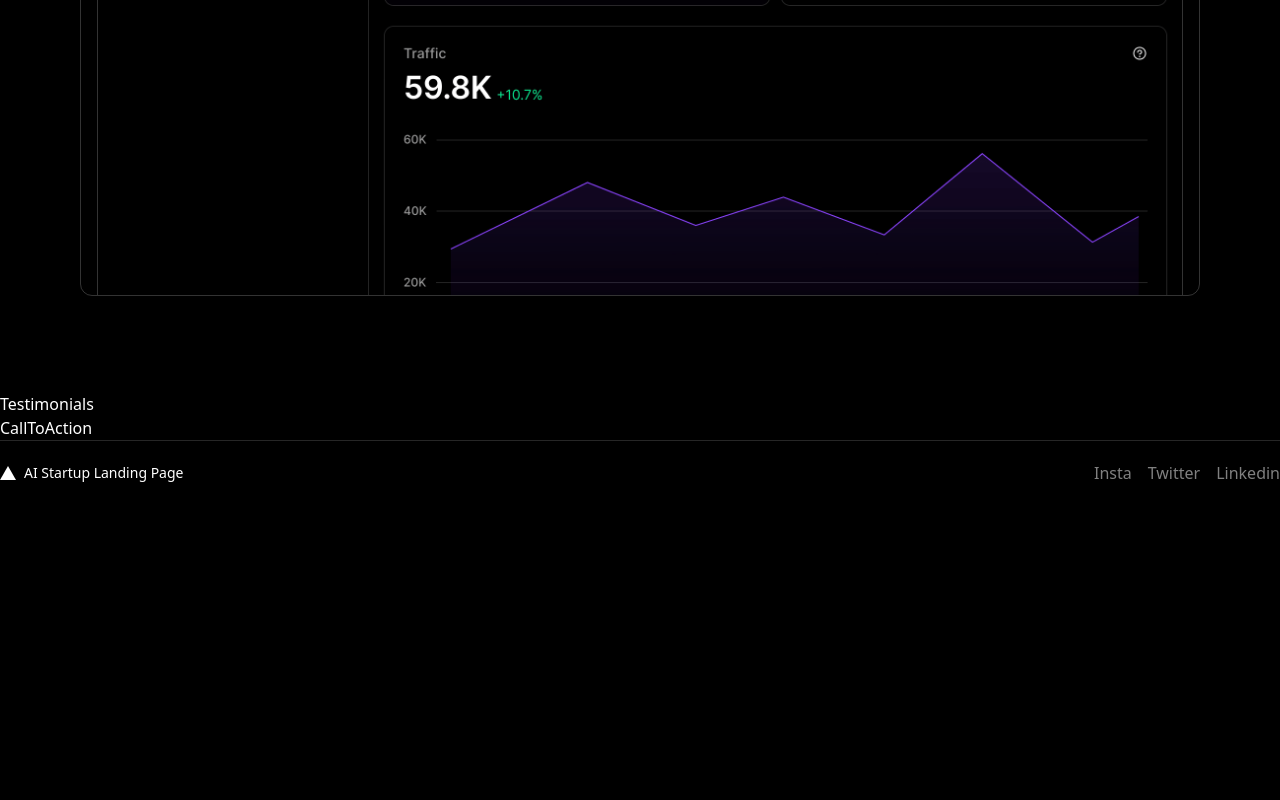
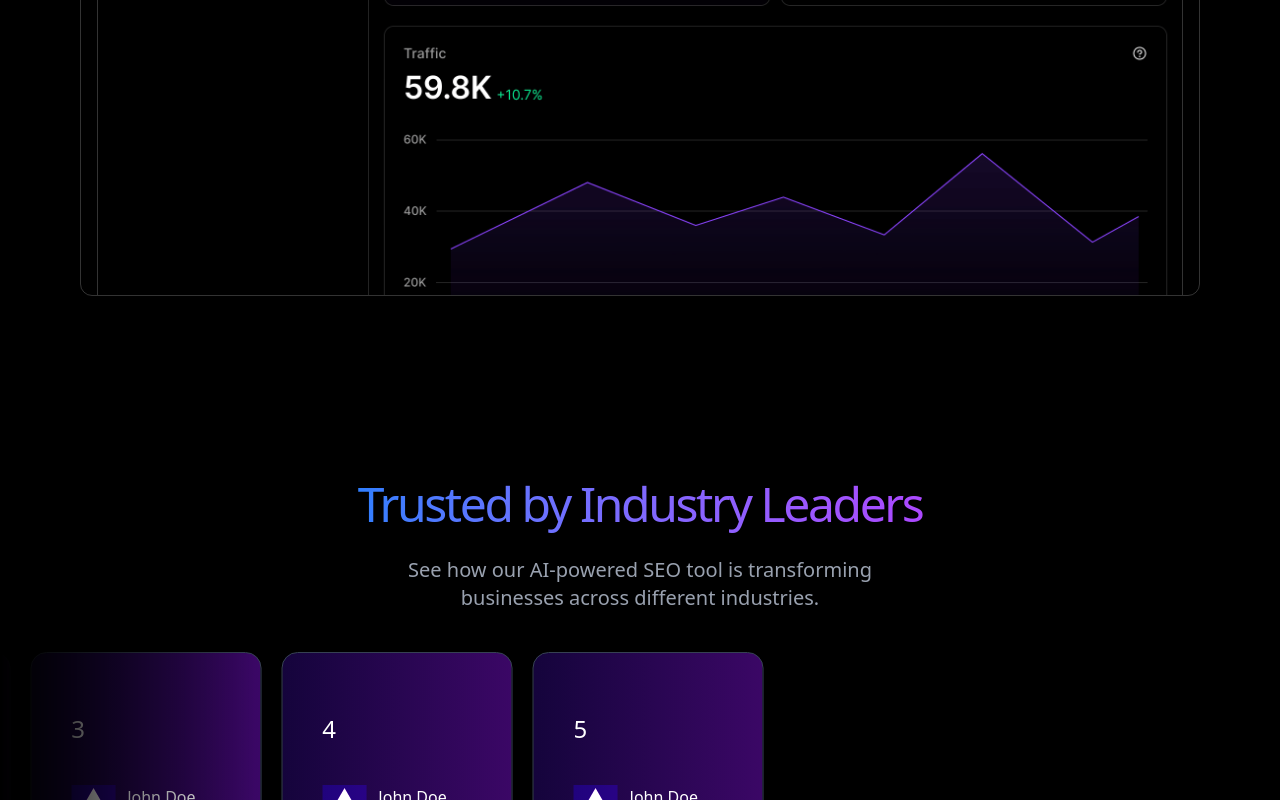
Before and after one commit to harshkaranjiya10/AI-Startup-Landing-Page, a Next.js app: page / in a window 1280 px wide. Shown: the part 2000-2800 px from the top of the page. Before the commit the page ends 2505 px from the top, so only its background shows below. Built offline with nearby package versions, Linux system fonts and the light colour scheme.

Commit message:
Testemonials

```diff
--- a/app/layout/Testimonials.tsx
+++ b/app/layout/Testimonials.tsx
@@ -1,7 +1,81 @@
-export default function Testimonials () {
-    return (
-        <div>
-            Testimonials
+"use client";
+import { motion } from "framer-motion";
+import Image from "next/image";
+
+export default function Testimonials() {
+  const TestimonialList = [
+    {
+      name: "John Doe",
+      company: "ABC Company",
+      message:
+        "“Our teams productivity has increased significantly since we started using this tool“",
+    },
+    {
+      name: "John Doe",
+      company: "ABC Company",
+      message:
+        "“Our teams productivity has increased significantly since we started using this tool“",
+    },
+    {
+      name: "John Doe",
+      company: "ABC Company",
+      message:
+        "“Our teams productivity has increased significantly since we started using this tool“",
+    },
+  ];
+
+  return (
+    <div className="py-10 md:py-20">
+      <div className="container mx-auto">
+        <div className="flex flex-col justify-center items-center gap-5">
+          <h2 className="p-2 text-4xl md:text-5xl font-medium text-center tracking-tighter bg-gradient-to-r from-blue-500 to-purple-500 text-transparent bg-clip-text">
+            Trusted by Industry Leaders
+          </h2>
+          <p className="text-center text-xl max-w-lg text-gray-400">
+            See how our AI-powered SEO tool is transforming businesses across
+            different industries.
+          </p>
         </div>
-    );
+
+        <div className="flex overflow-hidden mt-10 [mask-image:linear-gradient(to_right,transparent,black_20%,black_80%,transparent)] ">
+          <motion.div
+            initial={{ translateX: "-50%" }}
+            animate={{ translateX: "0" }}
+            transition={{ duration: 2, ease: "linear", repeat: Infinity }}
+            className="flex flex-none gap-5 pr-5"
+          >
+            {[...TestimonialList, ...TestimonialList].map(
+              (testimonial, index) => (
+                <div
+                  key={index}
+                  className="border border-gray-700 rounded-2xl p-6 md:p-10 max-w-xs md:max-w-md flex-none bg-gradient-to-r from-[#15043c] to-[#3b0766]"
+                >
+                  <div className="py-5 text-lg tracking-tight md:text-2xl">
+                    {index}
+                  </div>
+                  <div className="flex gap-3 items-center mt-5">
+                  <div className="relative after:content-[''] after:absolute after:inset-0 after:bg-[#8C45F4] after:mix-blend-soft-light before:absolute before:content-[''] before:inset-0 before:border-white/30 before:z-10 before:rounded-lg">
+                    <Image
+                      src="/vercel.svg"
+                      width={4}
+                      height={4}
+                      alt={`Avatar for ${testimonial.name}`}
+                      className="w-11 h-11 rounded-lg grayscale"
+                    />
+                  </div>
+                  <div>
+                    <div>{testimonial.name}</div>
+                    <div className="text-white/50 text-sm">
+                      {testimonial.company}
+                    </div>
+                  </div>
+                </div>
+                </div>
+              )
+            )}
+          </motion.div>
+        </div>
+      </div>
+    </div>
+  );
 }
--- a/package.json
+++ b/package.json
@@ -9,6 +9,7 @@
     "lint": "next lint"
   },
   "dependencies": {
+    "framer-motion": "^12.16.0",
     "motion": "^12.16.0",
     "next": "15.3.3",
     "react": "^19.0.0",
```
Also changed, not shown: 1 other file (tests, documents, lock files or other folders).
